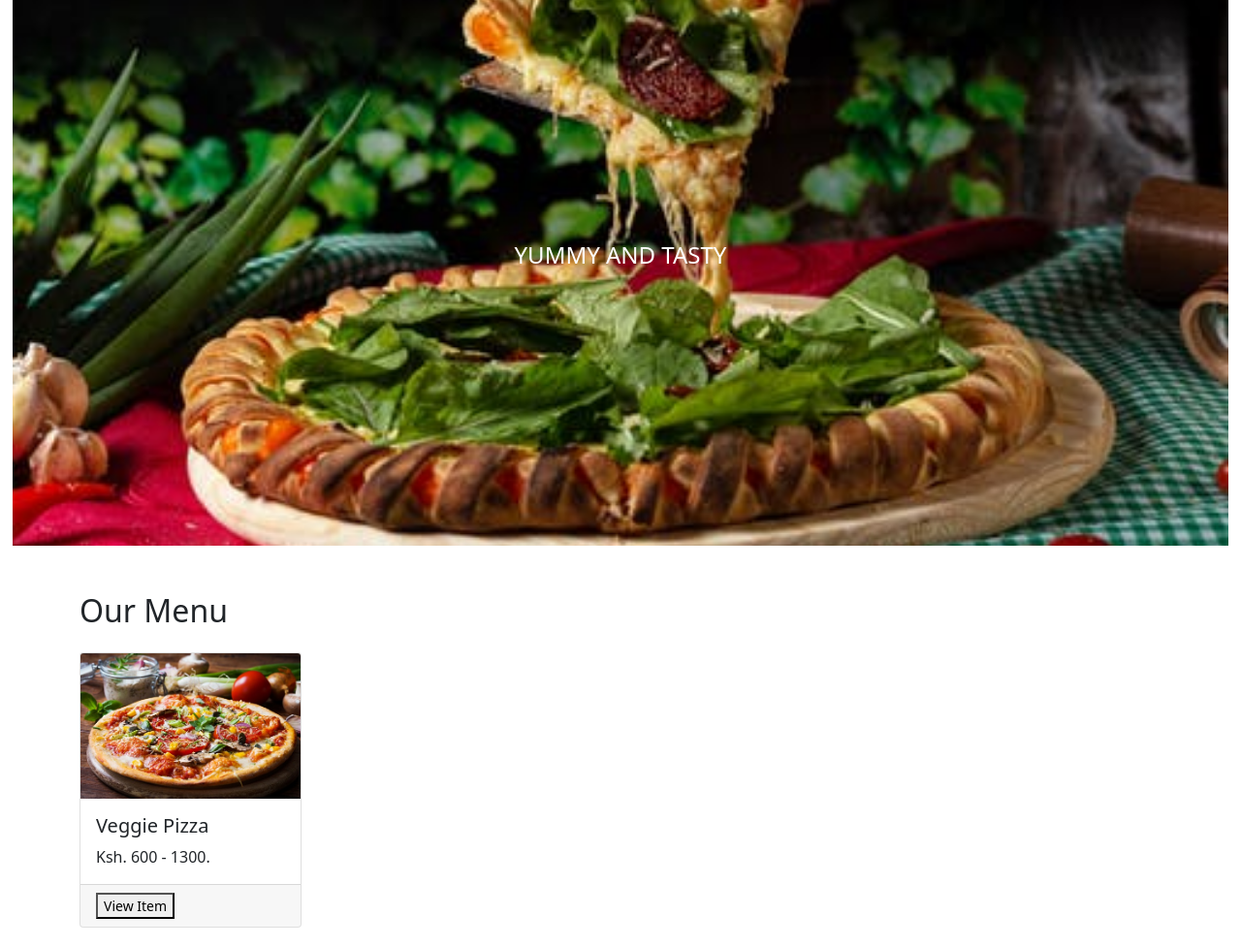
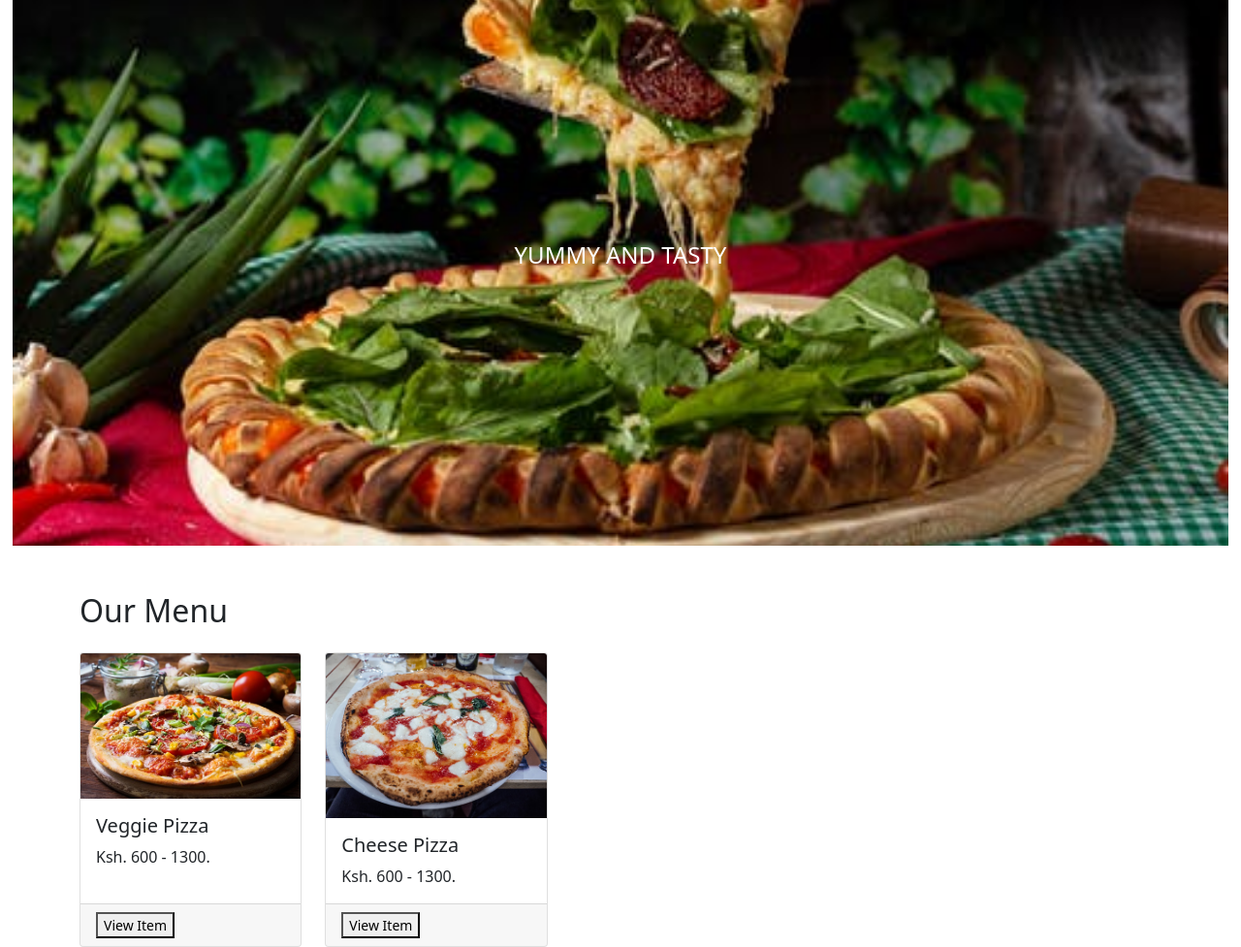
Before and after one commit to Nicholas-Kimutai/Pizza-World, a plain HTML site: page index.html in a window 1280 px wide. Shown: the part 314-1291 px from the top of the page at 97% size. Drawn offline with nearby package versions, Linux system fonts and the light colour scheme.

```diff
--- a/index.html
+++ b/index.html
@@ -53,6 +53,18 @@
                     </div>
                   </div>
                 </div>
+                <div class="col-md-4">
+                  <div class="card h-100">
+                    <img src="Assets/cheesePizza.jpg" id="pizza-img" class="card-img-top">
+                    <div class="card-body">
+                      <h5 class="card-title">Cheese Pizza</h5>
+                      <p class="card-text">Ksh. 600 - 1300.</p>
+                    </div>
+                    <div class="card-footer">
+                      <small class="text-muted"><button type="submit" id="hawaiian-btn" data-bs-toggle="modal" data-bs-target="#myModal">View Item</button></small>
+                    </div>
+                  </div>
+                </div>
               </div>
             </div>
           </div>
```
